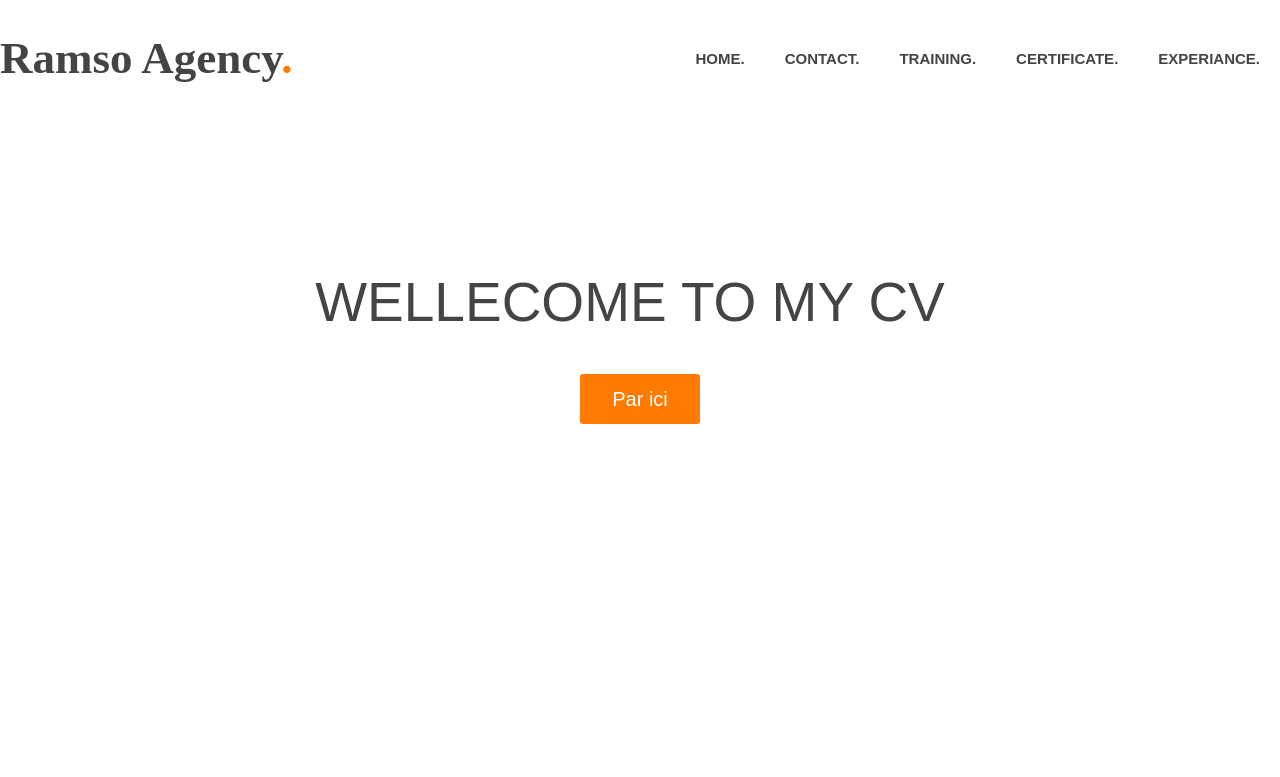
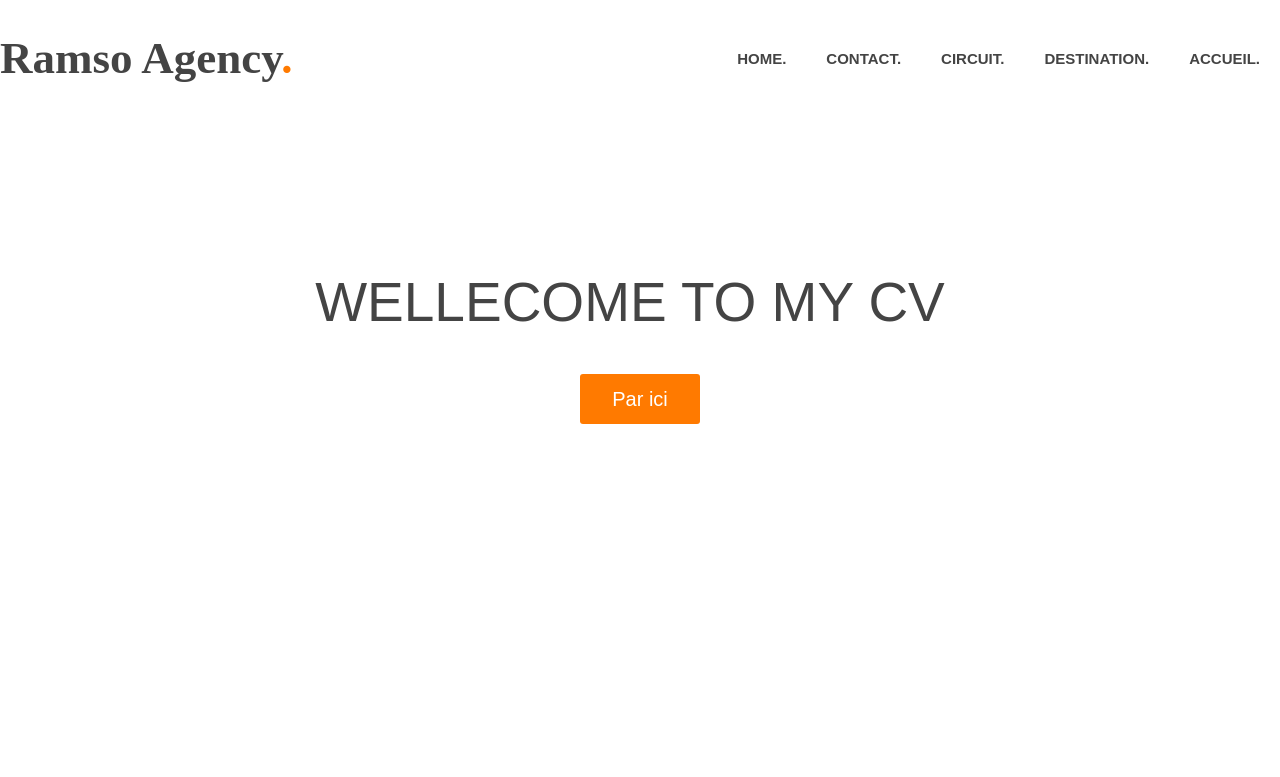
Before and after one commit to rcolson243/Ramso-agency, a plain HTML site: page index.html in a window 1280 px wide. Shown: the top 777 px of the page. Drawn offline with Linux system fonts and the light colour scheme.

Commit message:
modification de la nav barre

```diff
--- a/index.html
+++ b/index.html
@@ -16,9 +16,9 @@
                     <ul>
                         <li><a href="#home">home.</a></li>
                         <li><a href="#contact">Contact.</a></li>
-                        <li><a href="#training.">training.</a></li>
-                        <li><a href="#certificate.">certificate.</a></li>
-                        <li><a href="#experiance">experiance.</a></li>
+                        <li><a href="#circuit.">circuit.</a></li>
+                        <li><a href="#destination.">destination.</a></li>
+                        <li><a href="#accueil">accueil.</a></li>
                      </ul>
                 </nav>
             </div>
```
